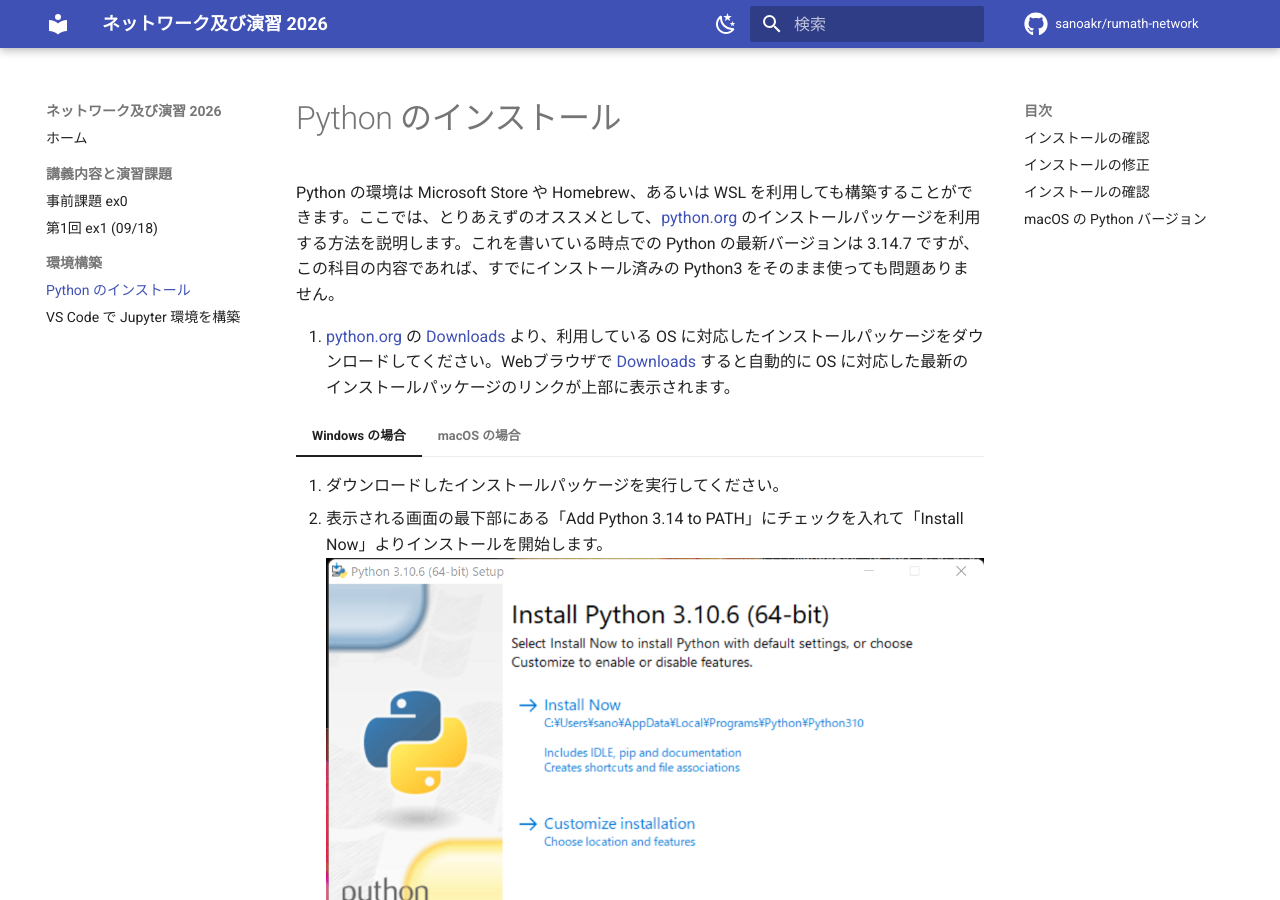
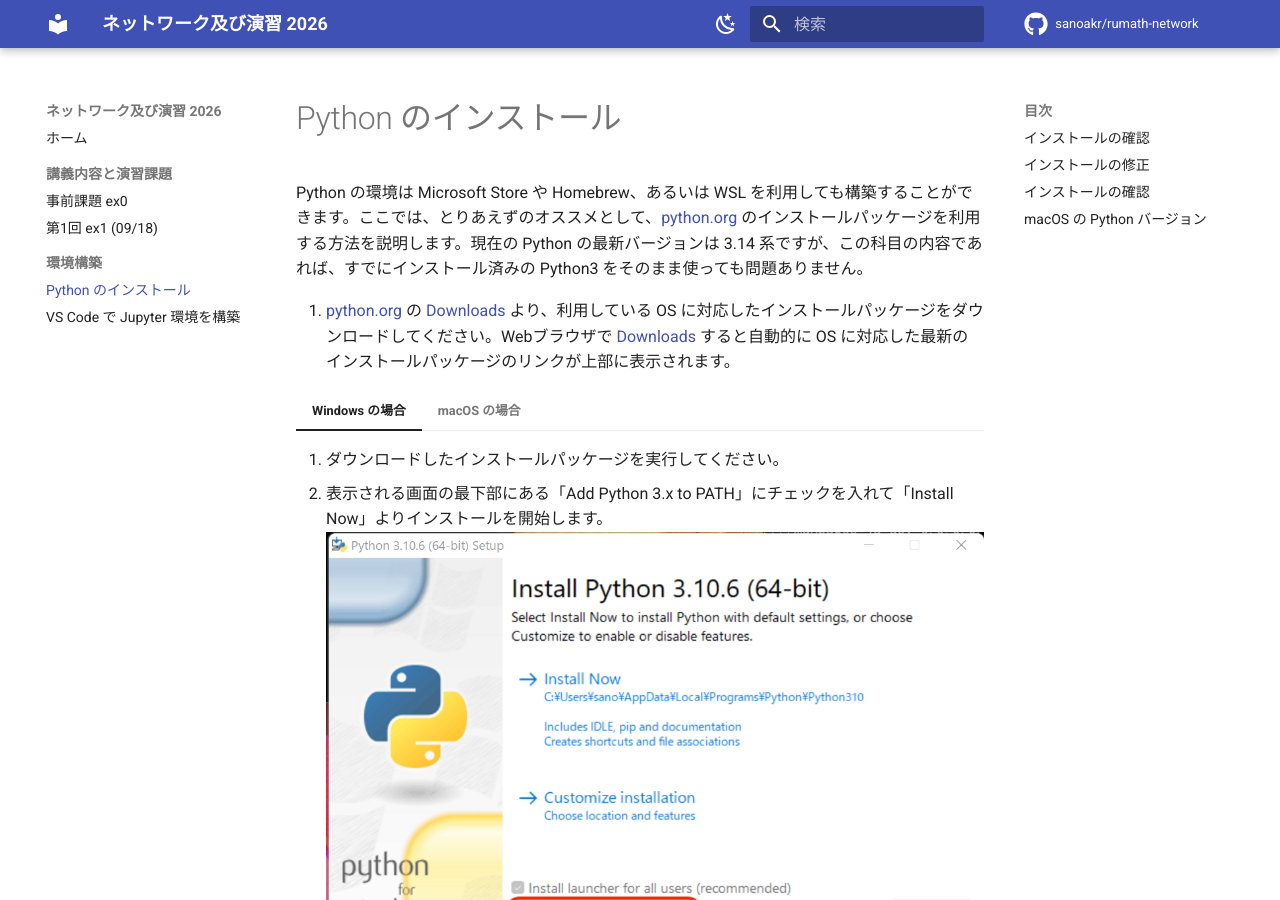
Before and after one commit to sanoakr/rumath-network, an MkDocs documentation site: the page built from docs/setup/python-install.md, in a window 1280 px wide and 900 px high. Built offline with MkDocs 1.6.1 and Material for MkDocs 9.7.7, drawn with Linux system fonts in a browser that asks for light colours; comment, search, counter and statistics services are not loaded; some of the changed text lies outside the part shown.

Commit message:
docs: refresh Python version wording on setup pages
Claude-Session: https://claude.ai/code/session_01B9UpzMJNPFtCP9VZPhzVRN

```diff
--- a/docs/setup/python-install.md
+++ b/docs/setup/python-install.md
@@ -1,13 +1,13 @@
 # Python のインストール
 
-Python の環境は Microsoft Store や Homebrew、あるいは WSL を利用しても構築することができます。ここでは、とりあえずのオススメとして、[python.org](https://www.python.org/) のインストールパッケージを利用する方法を説明します。これを書いている時点での Python の最新バージョンは 3.14.7 ですが、この科目の内容であれば、すでにインストール済みの Python3 をそのまま使っても問題ありません。
+Python の環境は Microsoft Store や Homebrew、あるいは WSL を利用しても構築することができます。ここでは、とりあえずのオススメとして、[python.org](https://www.python.org/) のインストールパッケージを利用する方法を説明します。現在の Python の最新バージョンは 3.14 系ですが、この科目の内容であれば、すでにインストール済みの Python3 をそのまま使っても問題ありません。
 
 1. [python.org](https://www.python.org/) の [Downloads](https://www.python.org/downloads/) より、利用している OS に対応したインストールパッケージをダウンロードしてください。Webブラウザで  [Downloads](https://www.python.org/downloads/) すると自動的に OS に対応した最新のインストールパッケージのリンクが上部に表示されます。
 
 === "Windows の場合"
 
     1. ダウンロードしたインストールパッケージを実行してください。
-    2. 表示される画面の最下部にある「Add Python 3.14 to PATH」にチェックを入れて「Install Now」よりインストールを開始します。
+    2. 表示される画面の最下部にある「Add Python 3.x to PATH」にチェックを入れて「Install Now」よりインストールを開始します。
         ![画像](../assets/setup/python-install/img01.png)
 
     3. 「Setup was successful」で成功です。
@@ -24,7 +24,7 @@ Python の環境は Microsoft Store や Homebrew、あるいは WSL を利用し
 
     #### インストールの修正
 
-    1. インストールの確認がうまくできなかった場合、「Add Python 3.14 to PATH」のチェック漏れの可能性があります。
+    1. インストールの確認がうまくできなかった場合、「Add Python 3.x to PATH」のチェック漏れの可能性があります。
     2. インストールパッケージを再度起動し、Modify から「Add Python to environment variables」をチェックしてInstall することでこれを修正できます。
         ![画像](../assets/setup/python-install/img03.png)
 
```
Also changed, not shown: docs/ex0.md (+1 -1 lines).
